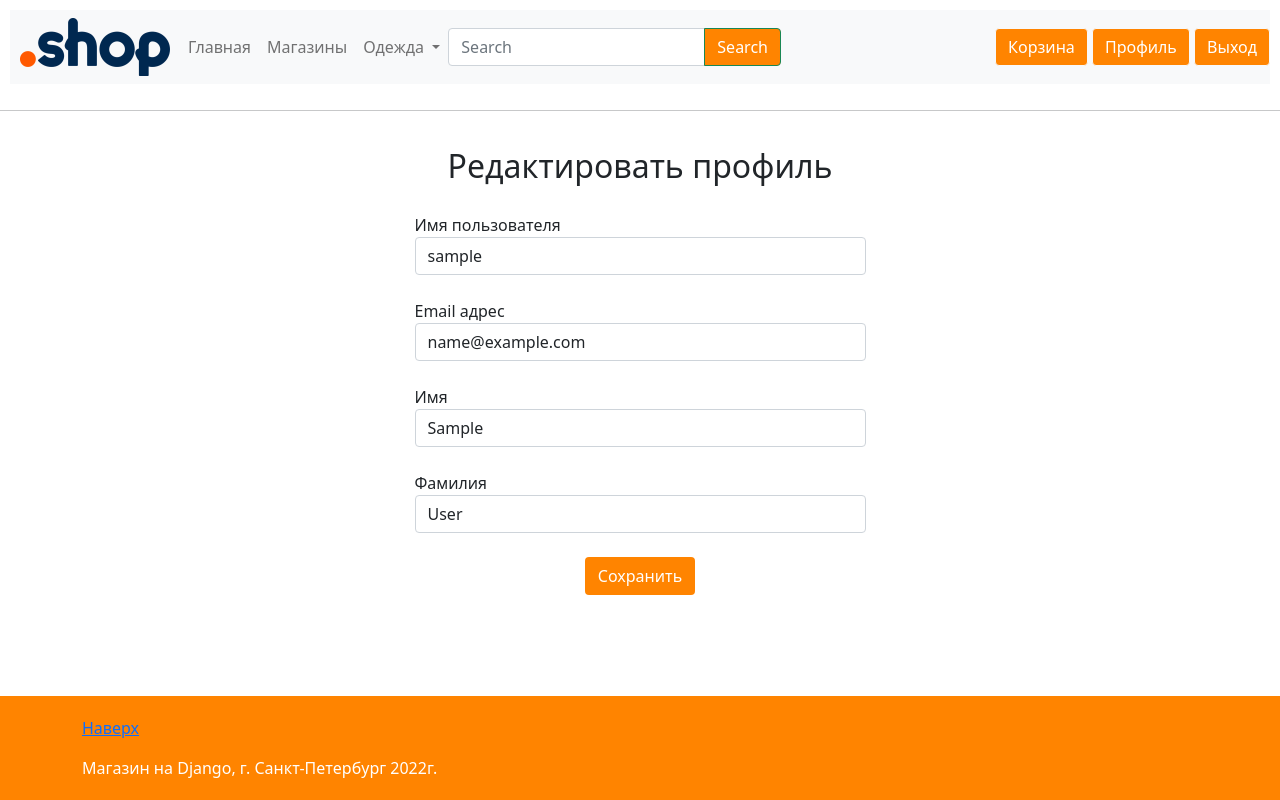
After one commit to alvinist27/djangoShopOld, a Django app: page /users/profile in a window 1280 px wide. The commit adds this page. Run offline with Django 4.2, Linux system fonts and the light colour scheme; the visitor is signed in with stand-in values (Sample User, id 1); some libraries are stand-ins or nearby versions.

Commit message:
Просмотр и редактирование профиля

```diff
--- a/app_users/forms.py
+++ b/app_users/forms.py
@@ -22,3 +22,15 @@ class RegistrationForm(UserCreationForm):
     class Meta:
         model = User
         fields = ('username', 'email', 'password1', 'password2')
+
+
+class UpdateUserForm(forms.ModelForm):
+    username = forms.CharField(max_length=80, required=True,
+                               label='Имя пользователя')
+    email = forms.EmailField(label='Email адрес')
+    first_name = forms.CharField(max_length=150, label='Имя')
+    last_name = forms.CharField(max_length=150, label='Фамилия')
+
+    class Meta:
+        model = User
+        fields = ('username', 'email', 'first_name', 'last_name')
--- a/app_users/urls.py
+++ b/app_users/urls.py
@@ -1,9 +1,10 @@
 from django.urls import path
-from .views import AuthView, RegistrationView, LogoutUserView
+from .views import AuthView, RegistrationView, LogoutUserView, UpdateUserView
 
 
 urlpatterns = [
     path('register', RegistrationView.as_view(), name='register'),
     path('login', AuthView.as_view(), name='login'),
     path('logout', LogoutUserView.as_view(), name='logout'),
+    path('profile', UpdateUserView.as_view(), name='profile'),
 ]
--- a/app_users/views.py
+++ b/app_users/views.py
@@ -1,8 +1,10 @@
 from django.contrib.auth import authenticate, login
 from django.shortcuts import render, redirect
-from .forms import RegistrationForm, AuthForm
+from .forms import RegistrationForm, AuthForm, UpdateUserForm
 from django.views import View
 from django.contrib.auth.views import LoginView, LogoutView
+from django.contrib.auth.decorators import login_required
+from django.utils.decorators import method_decorator
 
 
 class RegistrationView(View):
@@ -29,5 +31,19 @@ class AuthView(LoginView):
     form_class = AuthForm
 
 
+@method_decorator(login_required, name='dispatch')
 class LogoutUserView(LogoutView):
     next_page = '/'
+
+
+@method_decorator(login_required, name='dispatch')
+class UpdateUserView(View):
+    def get(self, request):
+        form = UpdateUserForm(instance=request.user)
+        return render(request, 'app_users/profile.html', {'form': form})
+
+    def post(self, request):
+        form = UpdateUserForm(request.POST, instance=request.user)
+        if form.is_valid():
+            form.save()
+        return render(request, 'app_users/profile.html', {'form': form})
--- /dev/null
+++ b/templates/app_users/profile.html
@@ -0,0 +1,23 @@
+{% extends 'base.html' %}
+{% load static %}
+{% load crispy_forms_tags %}
+
+{% block content %}
+    <div id="main">
+        <h2>Редактировать профиль</h2>
+        <div class="container">
+            <div class="row justify-content-md-center">
+                <div class="col-5">
+                    <form method="post">
+                        {% csrf_token %}
+                        {{ form.username|as_crispy_field }}<br>
+                        {{ form.email|as_crispy_field }}<br>
+                        {{ form.first_name|as_crispy_field }}<br>
+                        {{ form.last_name|as_crispy_field }}<br>
+                        <div id="sub"><button type="submit" class="btn">Сохранить</button></div>
+                    </form>
+                </div>
+            </div>
+        </div><br>
+    </div>
+{% endblock %}
--- a/templates/block/navbar.html
+++ b/templates/block/navbar.html
@@ -34,7 +34,7 @@
         <div class="buttons">
             {% if user.is_authenticated %}
                 <a href="" class="btn btn-outline-light">Корзина</a>
-                <a href="" class="btn btn-outline-light">Профиль</a>
+                <a href="{% url 'profile' %}" class="btn btn-outline-light">Профиль</a>
                 <a href="{% url 'logout' %}" class="btn btn-outline-light">Выход</a>
             {% else %}
                 <a href="{% url 'login' %}" class="btn btn-outline-light mr-2">Вход</a>
```
